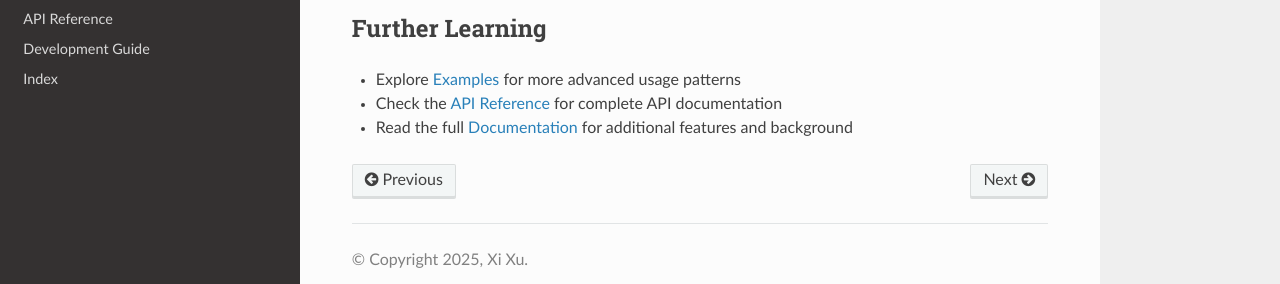
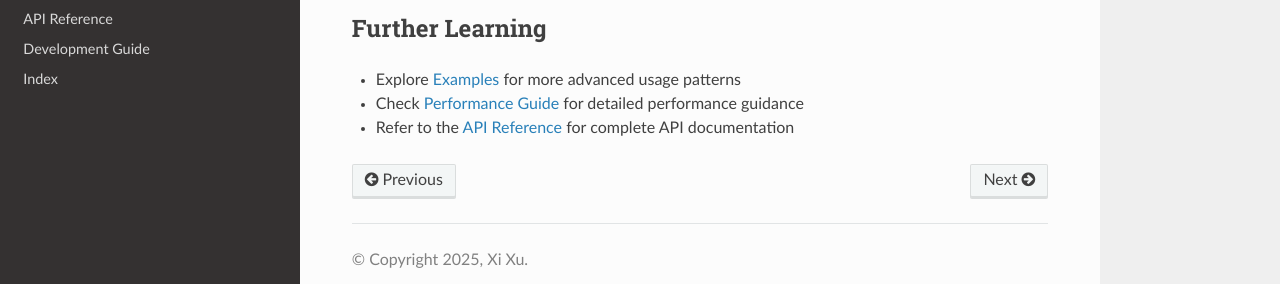
Before and after one commit to xixu-me/tzst, a Sphinx documentation site: the page built from docs/quickstart.md, in a window 1280 px wide and 900 px high, scrolled down 7425 px. Shown: the part 571-855 px from the top of the window. Built offline with Sphinx 7.4.7 and the Read the Docs theme 3.1.0, drawn with Linux system fonts in a browser that asks for light colours.

Commit message:
Update quickstart.md

```diff
--- a/docs/quickstart.md
+++ b/docs/quickstart.md
@@ -418,5 +418,5 @@ def verify_archive(archive_path):
 ## Further Learning
 
 - Explore {doc}`examples` for more advanced usage patterns
-- Check the {doc}`api/index` for complete API documentation
-- Read the full {doc}`README` for additional features and background
+- Check {doc}`performance` for detailed performance guidance
+- Refer to the {doc}`api/index` for complete API documentation
```
